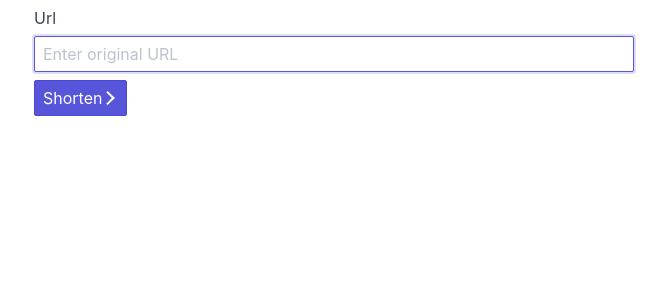
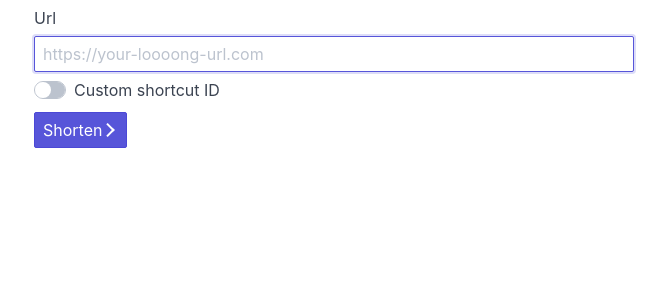
Before and after one commit to silentmode0n/url_shortcuts, a Flask app: page / in a window 1280 px wide. Shown: the part 36-336 px from the top of the page, without its empty margins (306-973 px from the left). Run offline with Flask 2, Linux system fonts and the light colour scheme; data that the repository does not hold is empty.

Commit message:
version 0.3.0: added custom shortcut id

```diff
--- a/url_shortcuts/__init__.py
+++ b/url_shortcuts/__init__.py
@@ -1,4 +1,4 @@
-__version__ = '0.2.1'
+__version__ = '0.3.0'
 
 
 from flask import Flask, url_for
@@ -10,6 +10,8 @@ from flask import session
 from flask import g
 from flask_sqlalchemy import SQLAlchemy
 from flask_migrate import Migrate
+from sqlalchemy.exc import IntegrityError
+from sqlalchemy.exc import PendingRollbackError
 import uuid
 import os
 
@@ -42,6 +44,12 @@ def generate_session_id():
     return uuid.uuid4().hex
 
 
+def add_record_to_shortcuts(url, shortcut_id):
+    new_item = Shortcuts(url=url, shortcut_id=shortcut_id, session_id=g.session_id)
+    db.session.add(new_item)
+    db.session.commit()
+
+
 def push_message(message, type='primary'):
     types = {
         'primary': 'PRIMARY: ',
@@ -70,15 +78,22 @@ def load_session_id():
 def index():
     if request.method == 'POST':
         url = request.form.get('url')
+        custom_id = request.form.get('custom')
+        custom_on = request.form.get('custom_on')
 
         if not url:
-            push_message('URL must be filled', type='error')
+            push_message('URL must be filled.', type='primary')
+        elif custom_on and not custom_id:
+            push_message('Input custom shortcut ID or disable the checkbox.', type='primary')
         else:
-            shortcut_id = generate_shortcut_id()
-            new_item = Shortcuts(url=url, shortcut_id=shortcut_id, session_id=g.session_id)
-            db.session.add(new_item)
-            db.session.commit()
-            push_message('Shortcut created', type='success')
+            shortcut_id = custom_id if custom_on else generate_shortcut_id()
+            try:
+                add_record_to_shortcuts(url, shortcut_id)
+                push_message('Shortcut created.', type='success')
+            except IntegrityError:
+                db.session.rollback()
+                push_message('Shortcut ID is already taken, please try again.', type='error')
+
 
     shortcuts = Shortcuts.query.filter_by(session_id=g.session_id).order_by(Shortcuts.created.desc()).all()
     shortcuts = [request.host_url + sh.shortcut_id for sh in shortcuts]
--- /dev/null
+++ b/url_shortcuts/static/js/actions.js
@@ -0,0 +1,12 @@
+function hideCustomId() {
+    var checkBox = document.getElementById("custom_on");
+    var input = document.getElementById("custom");
+
+    if (checkBox.checked == true) {
+        input.style.display = "block";
+    } else {
+        input.style.display = "none";
+    }
+}
+
+hideCustomId();
--- a/url_shortcuts/templates/base.html
+++ b/url_shortcuts/templates/base.html
@@ -1,14 +1,17 @@
 <!doctype html>
 <html lang="en">
+
 <head>
     <!--Import materialize.css-->
-    <link type="text/css" rel="stylesheet" href="{{ url_for('static', filename='css/spectre.min.css') }}"/>
-    <link type="text/css" rel="stylesheet" href="{{ url_for('static', filename='css/spectre-icons.min.css') }}"/>
+    <link type="text/css" rel="stylesheet" href="{{ url_for('static', filename='css/spectre.min.css') }}" />
+    <link type="text/css" rel="stylesheet" href="{{ url_for('static', filename='css/spectre-exp.min.css') }}" />
+    <link type="text/css" rel="stylesheet" href="{{ url_for('static', filename='css/spectre-icons.min.css') }}" />
     <!--Let browser know website is optimized for mobile-->
-    <meta name="viewport" content="width=device-width, initial-scale=1.0"/>
+    <meta name="viewport" content="width=device-width, initial-scale=1.0" />
     <meta charset="utf-8">
     <title>Welcome to Url Shortcuts</title>
 </head>
+
 <body>
     <div class="container">
         <header class="navbar">
@@ -28,17 +31,17 @@
             </section>
         </header>
         <div class="column  col-6 col-mx-auto">
-          {% for message in get_flashed_messages() %}
-            {% if message.split(':')[0] == 'SUCCESS' %}
+            {% for message in get_flashed_messages() %} {% if message.split(':')[0] == 'SUCCESS' %}
             <div class="toast toast-success">{{ message }}</div>
             {% elif message.split(':')[0] == 'ERROR' %}
             <div class="toast toast-error">{{ message }}</div>
             {% else %}
-            <div class="toast toast-primary">{{ message }}</div>
-            {% endif %}
-          {% endfor %}
+            <div class="toast toast-worning">{{ message }}</div>
+            {% endif %} {% endfor %}
         </div>
         {% block content %} {% endblock %}
     </div>
+    <script src="{{ url_for('static', filename='js/actions.js') }}"></script>
 </body>
+
 </html>
--- a/url_shortcuts/templates/index.html
+++ b/url_shortcuts/templates/index.html
@@ -1,20 +1,30 @@
-{% extends 'base.html' %}
-
-{% block content %}
+{% extends 'base.html' %} {% block content %}
 <div class="column col-6 col-mx-auto">
     <div class="column">
         <form method="post" action="{{ url_for('index') }}">
             <div class="form-group">
-                    <label class="form-label" for="input-url">Url</label>
-                    <input class="form-input" type="text" name="url" id="input-url" placeholder="Enter original URL" autofocus>
+                <label class="form-label" for="input-url">
+                        Url
+                    </label>
+                <input class="form-input" type="text" name="url" id="input-url" placeholder="https://your-loooong-url.com" value="{{ request.form['url'] }}" autofocus>
+                <label class="form-switch">
+                        <input
+                            type="checkbox"
+                            name="custom_on"
+                            id="custom_on"
+                            onclick="hideCustomId()"
+                            {{ 'checked' if request.form['custom_on'] else '' }}>
+                        <i class="form-icon"></i>
+                        Custom shortcut ID
+                    </label>
+                <input class="form-input" type="text" name="custom" id="custom" placeholder="my-chortcut-id" value="{{ request.form['custom'] }}">
             </div>
             <div class="row">
                 <button class="btn btn-primary" type="submit" name="action">Shorten<i class="icon icon-arrow-right"></i></button>
             </div>
         </form>
     </div>
-        <br>
-        {% if shortcuts %}
+    <br> {% if shortcuts %}
     <div class="column">
         {% for shortcut in shortcuts %}
         <div class="column">
```
Also changed, not shown: README.md. Lines whose indentation alone changed are shown as unchanged.
